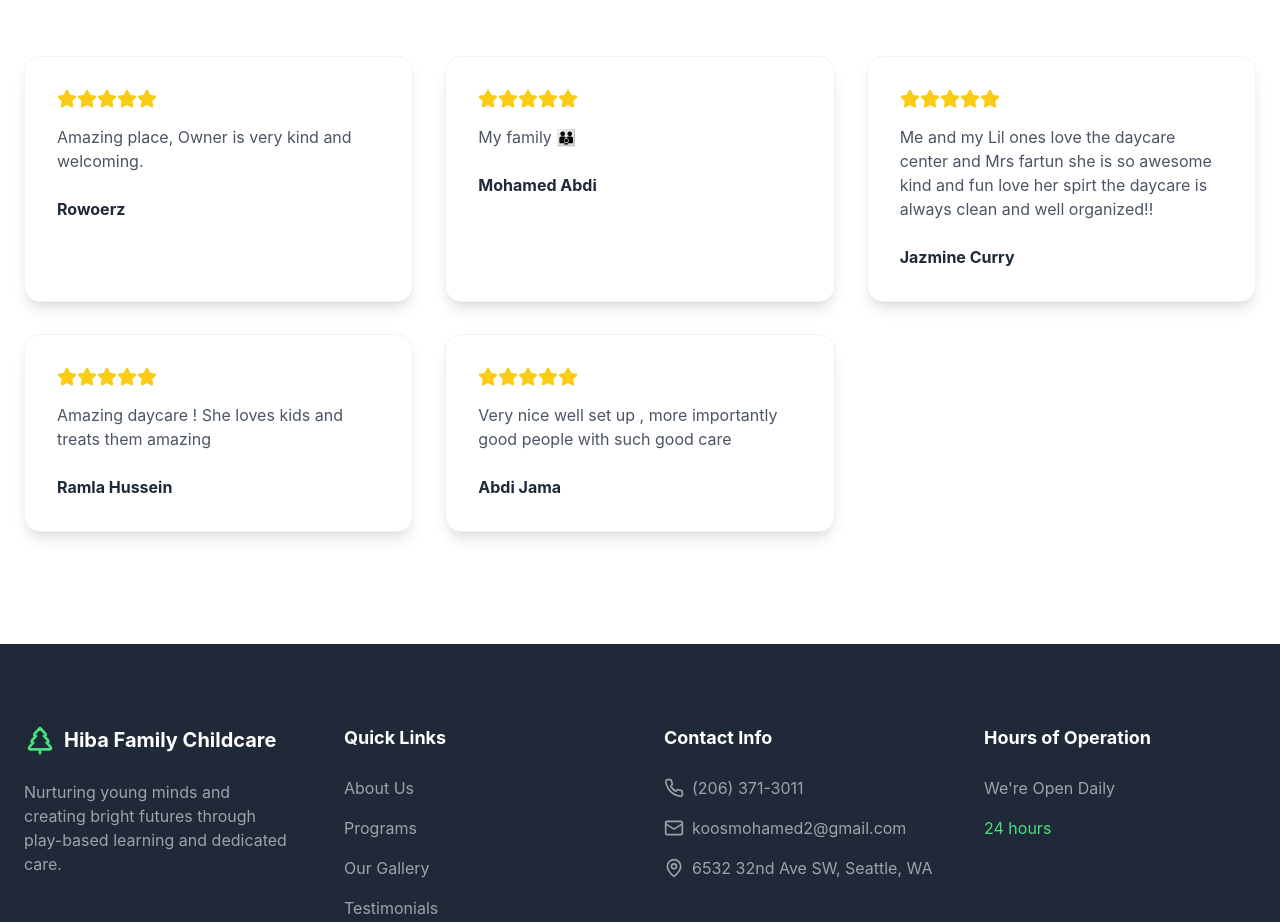
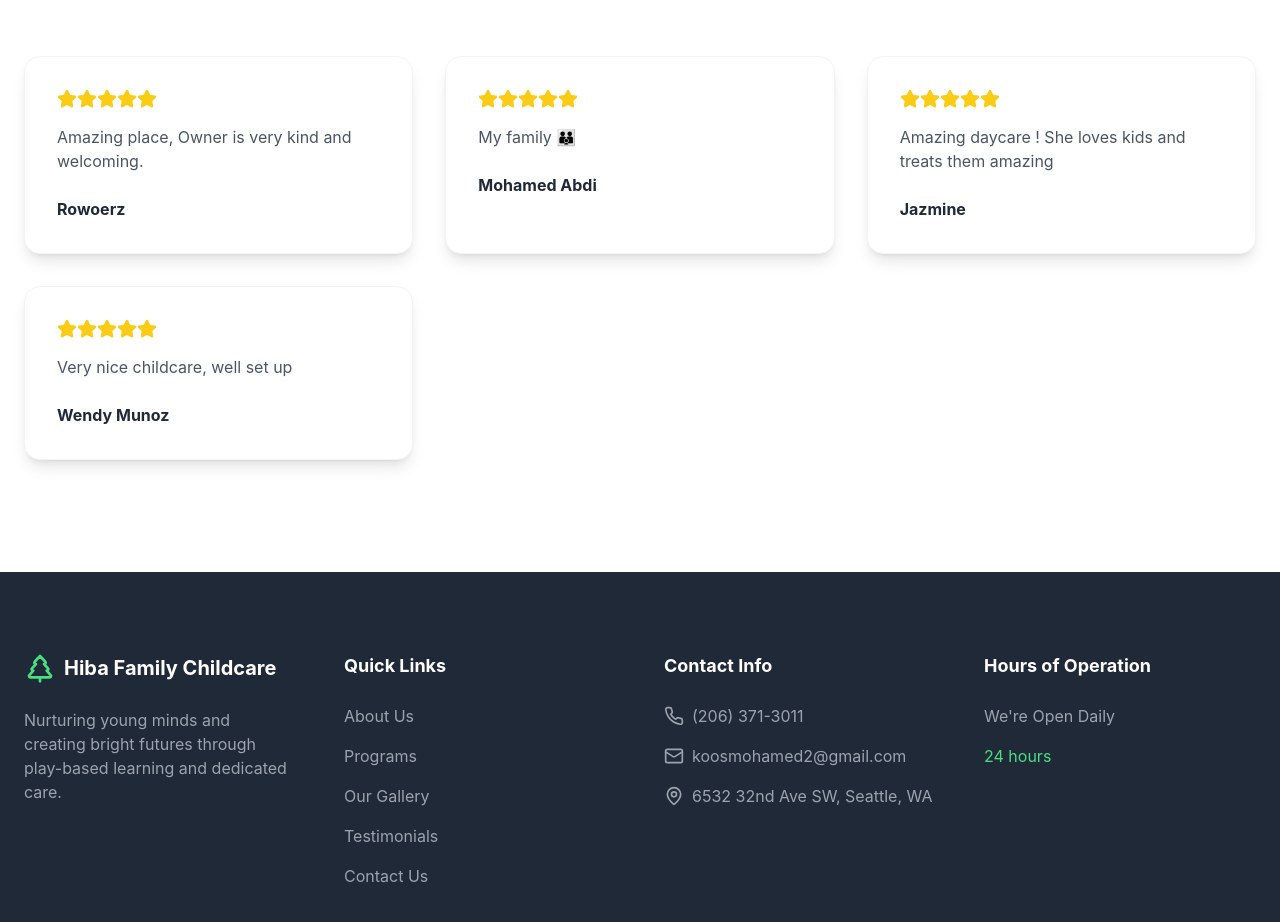
Before and after one commit to nabdi7/hibafamilychildcare, a Next.js app: page / in a window 1280 px wide. Shown: the part 2840-3762 px from the top of the page. Built offline with nearby package versions, Linux system fonts and the light colour scheme; no server answers.

Commit message:
final changes

```diff
--- a/package.json
+++ b/package.json
@@ -1,5 +1,5 @@
 {
-  "name": "najah",
+  "name": "hibafamilychildcare",
   "version": "0.1.0",
   "private": true,
   "scripts": {
--- a/src/app/layout.tsx
+++ b/src/app/layout.tsx
@@ -38,9 +38,9 @@ export const metadata: Metadata = {
     telephone: true,
   },
   openGraph: {
-    title: "Hiba Family Childcare | Licensed Family Childcare Center in Seattle WA",
+    title: "Hiba Family Childcare | Licensed Family Childcare in Seattle WA",
     description:
-      "Licensed family childcare center providing quality early childhood education and care for children of all ages. Offering full-time and part-time programs in a nurturing home-based environment.",
+      "Licensed family childcare providing quality early childhood education and care for children of all ages. Offering full-time and part-time programs in a nurturing home-based environment.",
     type: "website",
     siteName: "Hiba Family Childcare",
     url: "https://hibafamilychildcare.com",
@@ -50,16 +50,16 @@ export const metadata: Metadata = {
         url: "https://hibafamilychildcare.com/img6.jpg",
         width: 500,
         height: 500,
-        alt: "Hiba Family Childcare - Quality childcare and early education center",
+        alt: "Hiba Family Childcare - Quality childcare and early education",
         type: "image/jpeg",
       },
     ],
   },
   twitter: {
     card: "summary_large_image",
-    title: "Hiba Family Childcare | Licensed Childcare Center in Seattle WA",
+    title: "Hiba Family Childcare | Licensed Childcare in Seattle WA",
     description:
-      "Licensed family childcare center providing quality early childhood education and care for children of all ages. Offering full-time and part-time programs.",
+      "Licensed family childcare providing quality early childhood education and care for children of all ages. Offering full-time and part-time programs.",
     images: ["https://hibafamilychildcare.com/img6.jpg"],
   },
   icons: {
--- a/src/components/testimonials/index.tsx
+++ b/src/components/testimonials/index.tsx
@@ -15,19 +15,19 @@ export interface Testimonial {
       content: "My family 👪",
       rating: 5,
     },
+    // {
+    //   name: "Jazmine Curry",
+    //   content: "Me and my Lil ones love the daycare center and Mrs fartun she is so awesome kind and fun love her spirt the daycare is always clean and well organized!!",
+    //   rating: 5,
+    // },
     {
-      name: "Jazmine Curry",
-      content: "Me and my Lil ones love the daycare center and Mrs fartun she is so awesome kind and fun love her spirt the daycare is always clean and well organized!!",
-      rating: 5,
-    },
-    {
-      name: "Ramla Hussein",
+      name: "Jazmine",
       content: "Amazing daycare ! She loves kids and treats them amazing",
       rating: 5,
     },
     {
-      name: "Abdi Jama",
-      content: "Very nice well set up , more importantly good people with such good care",
+      name: "Wendy Munoz",
+      content: "Very nice childcare, well set up",
       rating: 5,
     },
   ];
```
